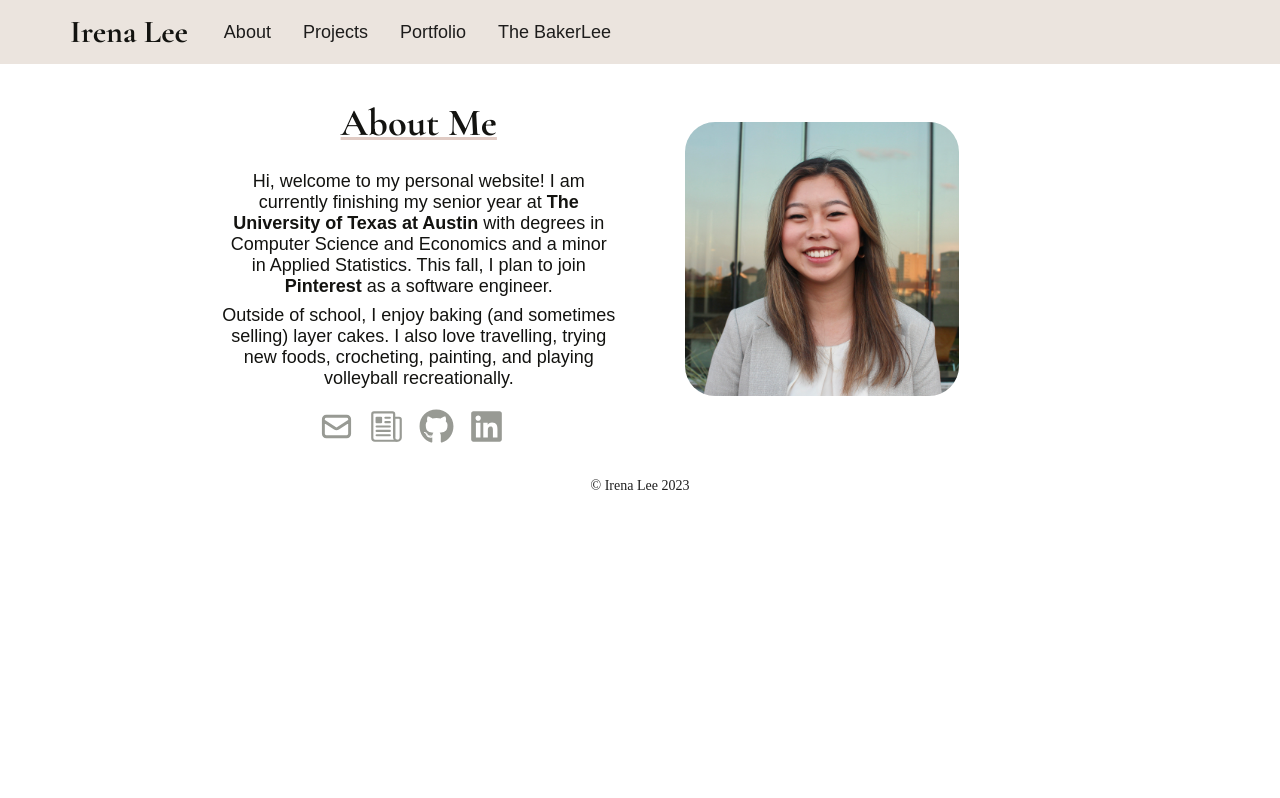
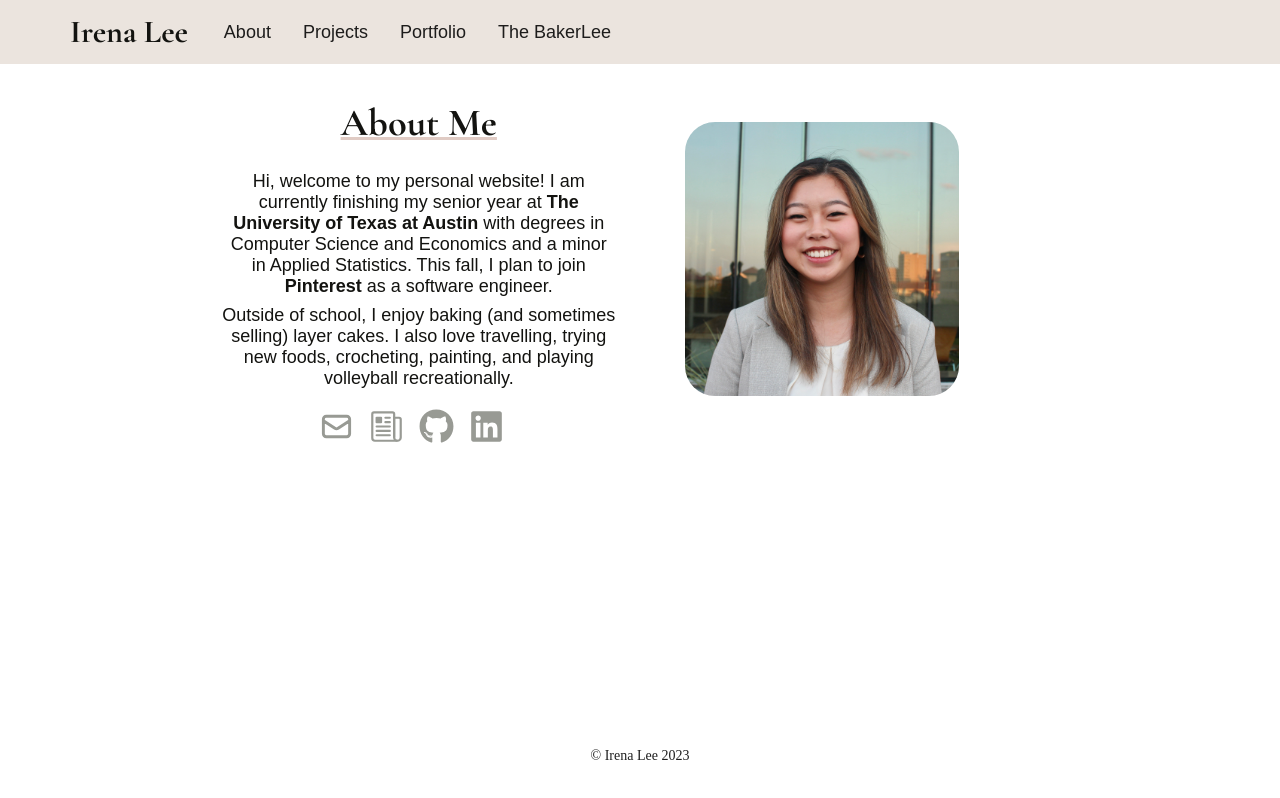
Before and after one commit to irena327/personal-website, a React (Create React App) app: page / in a window 1280 px wide. Built offline with nearby package versions, Linux system fonts and the light colour scheme; a web font is replaced by a local one.

Commit message:
updated layout height

```diff
--- a/src/App.css
+++ b/src/App.css
@@ -26,7 +26,7 @@
 }
 
 .site-layout-content {
-  min-height: 280px;
+  min-height: 80vh;
   background: #ffffff;
   font-size: 22px;
   font-weight: 400;
```
